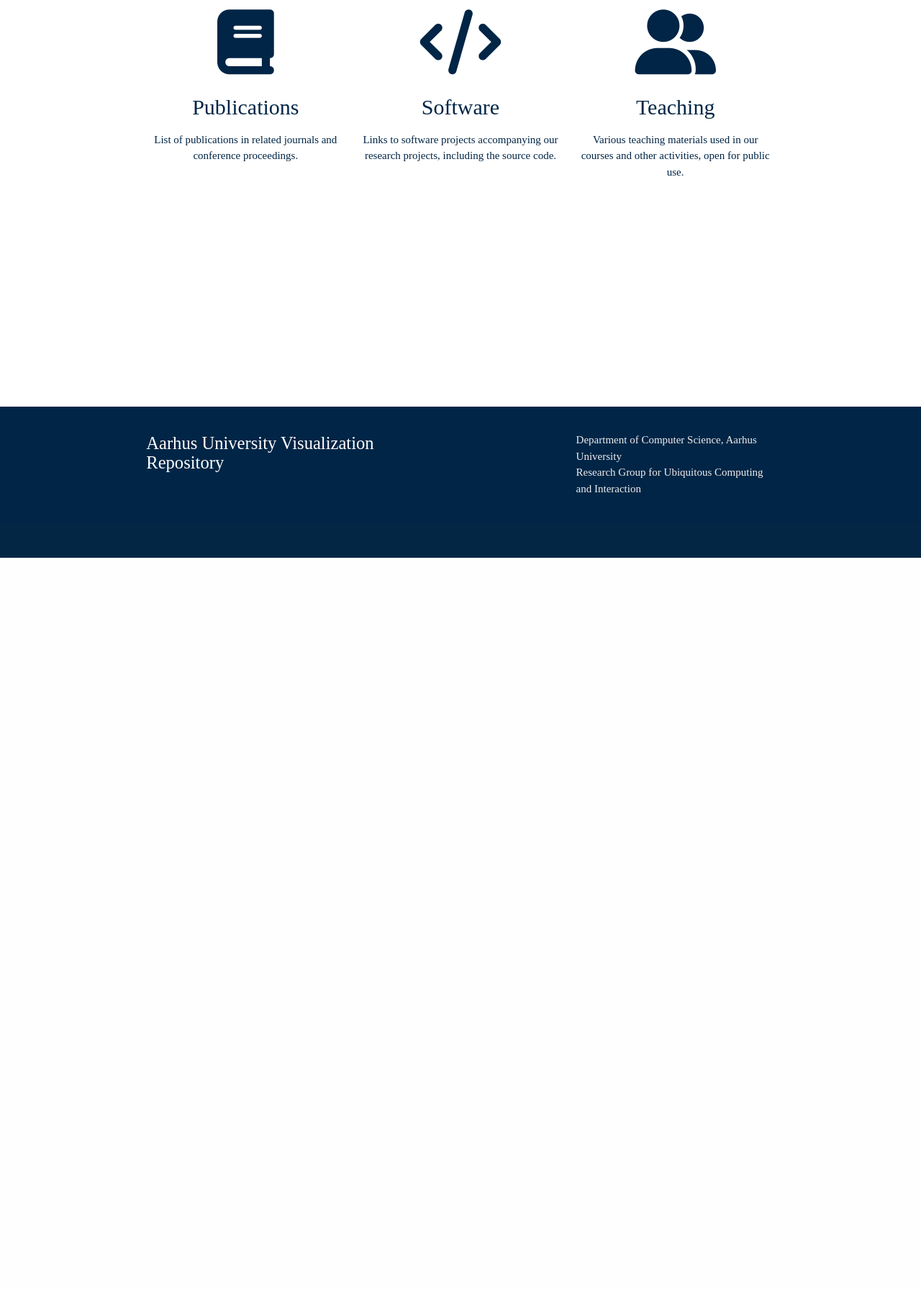
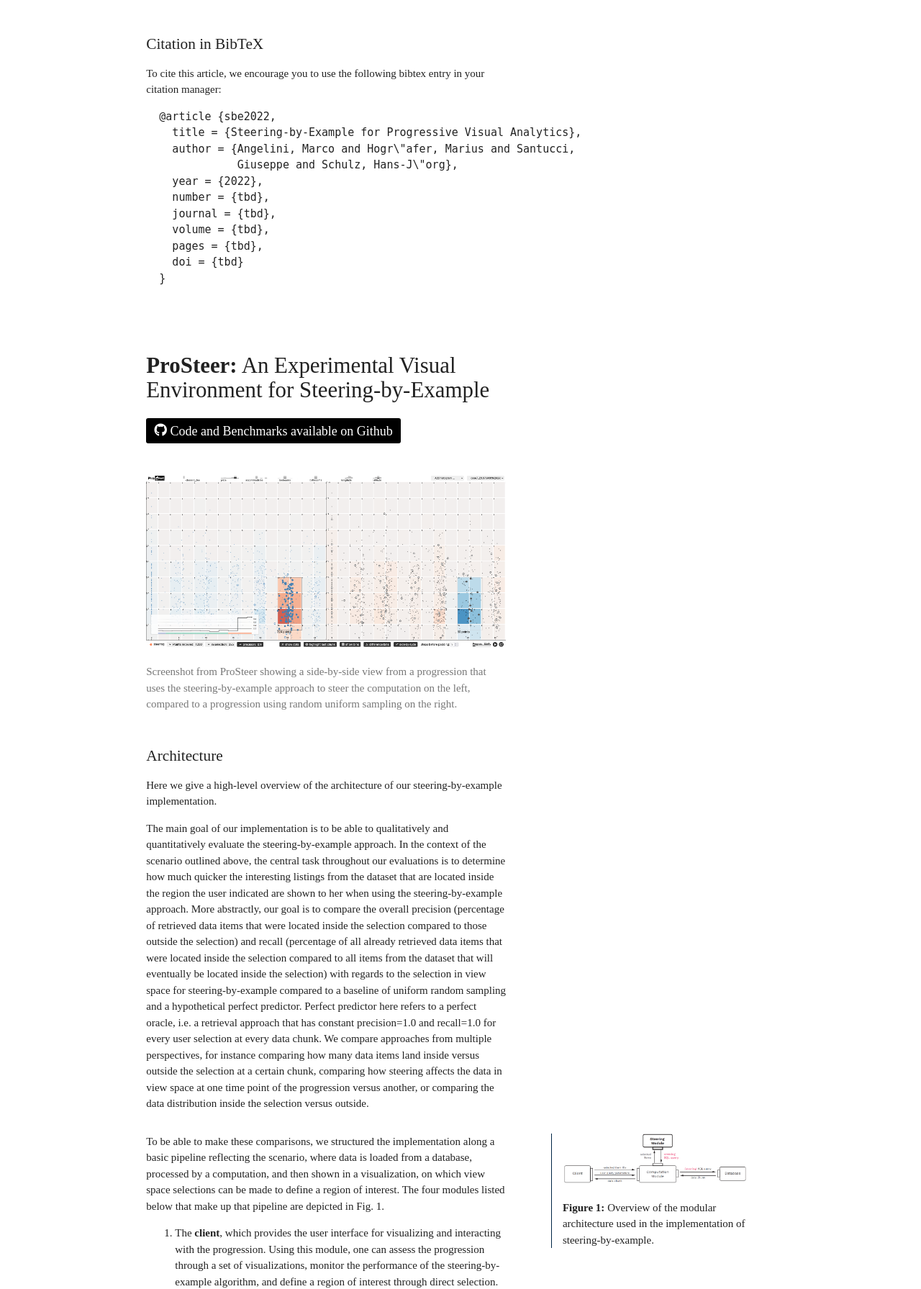
Before and after one commit to vis-au/vis-au.github.io, a PHP site: page /prosteer/index.html in a window 1280 px wide. Shown: the part 772-2563 px from the top of the page at 72% size. Before the commit the page ends 1547 px from the top, so only its background shows below. Run offline with PHP 8.4, Linux system fonts and the light colour scheme; some libraries are stand-ins or nearby versions; some web fonts are replaced.

Commit message:
add prosteer page

```diff
--- a/maplike/static/style.css
+++ b/maplike/static/style.css
@@ -3,7 +3,7 @@
 }
 
 .resources h4 {
-  font-weight: normal;
+  font-family: AUPassataRegular;
   font-size: 1.2rem;
 }
 .resources .icon {
--- /dev/null
+++ b/prosteer/index.html
@@ -0,0 +1,222 @@
+<!DOCTYPE html>
+<html lang="en">
+<head>
+  <meta charset="UTF-8">
+  <meta name="viewport" content="width=device-width, initial-scale=1.0">
+  <meta http-equiv="X-UA-Compatible" content="ie=edge">
+  <title>Steering-by-Example for Progressive Visual Analytics</title>
+
+  <link type="text/css" rel="stylesheet" href="../static/css/materialize.min.css"  media="screen,projection"/>
+  <link type="text/css" rel="stylesheet" href="../static/css/fonts.css" media="screen,projection">
+  <link type="text/css" rel="stylesheet" href="../static/css/style.css" media="screen,projection">
+  <link type="text/css" rel="stylesheet" href="./style.css" media="screen,projection">
+  <script src="https://kit.fontawesome.com/cb26641bd1.js"></script>
+  <link rel="shortcut icon" href="../static/img/favicon.ico" type="image/x-icon">
+</head>
+<body>
+  <nav class="au-color">
+    <div class="nav-wrapper container">
+      <a href="../" class="brand-logo">
+        <img src="../static/img/auvis_logo_large_white.png" height="45px" alt="">
+      </a>
+      <ul class="right hide-on-med-and-down">
+        <li><a href="../publications/">Publications</a></li>
+        <li><a href="../software/">Software</a></li>
+        <li><a href="../teaching_materials/">Teaching Material</a></li>
+        <li><a href="../student_projects/">Student Projects</a></li>
+        <li><a href="../team/">Team</a></li>
+      </ul>
+    </div>
+  </nav>
+
+  <article class="container">
+    <section class="row" id="map-like">
+      <h2>Steering-by-Example for Progressive Visual Analytics</h2>
+      <p class="leader">companion website</p>
+    </section>
+
+    <section class="row">
+      <div class="col s12 m7 abstract">
+        <h3>Authors</h3>
+        <a href="https://orcid.org/0000-0001-9051-6972" class="author"><span>Marco Angelini</span></a>
+        <a href="https://cs.au.dk/~hograefer" class="author"><span>Marius Hogräfer</span></a>
+        <a href="http://www.diag.uniroma1.it/~santucci/" class="author"><span>Giuseppe Santucci</span></a>
+        <a href="https://hjschulz.net/" class="author"><span>Hans-Jörg Schulz</span></a>
+
+        <h3>Abstract</h3>
+        <p>
+          Progressive visual analytics allows users to interact with early, partial results of long-running computations on large datasets.
+          In this context, computational steering is often brought up as a means to prioritize the progressive computation.
+          This is meant to focus computational resources on data subspaces of interest, so as to ensure their computation is completed before all others.
+          Yet, current approaches to select a region of the view space and then to prioritize its corresponding data subspace either require a 1-to-1 mapping between view and data space, or they need to establish and maintain computationally costly index structures to trace complex mappings between view and data space.
+        </p>
+        <p>
+          We present <b>steering-by-example</b>, a novel interactive steering approach for progressive visual analytics, which allows prioritizing data subspaces for the progression by generating a relaxed query from a set of selected data items.
+          Our approach works independently of the particular visualization technique and without additional index structures.
+          First benchmark results show that steering-by-example considerably improves Precision and Recall for prioritizing unprocessed data for a selected view region, clearly outperforming random uniform sampling.
+        </p>
+      </div>
+
+      <div class="col s12 m3 right resources">
+        <h3>Resources</h3>
+
+        <h4> <a href=""><i class="icon fas fa-file-pdf"></i>Paper (preprint)</a></h4>
+        <h4> <a href=""><i class="icon fas fa-globe"></i>DOI (external)</a></h4>
+        <h4> <a href="./static/prosteer_approach.mp4"><i class="icon fas fa-video"></i>Approach Presentation (mp4)</a></h4>
+        <h4><a href="./static/prosteer_demo.mp4"><i class="icon fas fa-video"></i> ProSteer Demo (mp4)</a></h4>
+        <h4><a href="./static/slides.pdf"><i class="icon fas fa-file-pdf"></i> Slides (pdf)</a></h4>
+        <h4><a href=""><i class="icon fas fa-quote-right"></i> BibTeX Citation</a></h4>
+        <h4 class="highlight"><a href="https://github.com/vis-au/progressive-steering"><i class="icon fab fa-github"></i> Code on Github</a></h4>
+      </div>
+    </section>
+
+    <section class="row">
+      <div class="col s12 m7 abstract">
+        <h3>Citation in BibTeX</h3>
+
+      <p>To cite this article, we encourage you to use the following bibtex entry in your citation manager:</p>
+
+        <pre>
+  @article {sbe2022,
+    title = {Steering-by-Example for Progressive Visual Analytics},
+    author = {Angelini, Marco and Hogr\"afer, Marius and Santucci,
+              Giuseppe and Schulz, Hans-J\"org},
+    year = {2022},
+    number = {tbd},
+    journal = {tbd},
+    volume = {tbd},
+    pages = {tbd},
+    doi = {tbd}
+  }
+        </pre>
+      </div>
+    </section>
+
+    <section class="row">
+      <div class="col m7 s12">
+        <h2><b>ProSteer:</b> An Experimental Visual Environment for Steering-by-Example</h2>
+        <div class="row">
+          <h4 class="highlight" style="margin: 2rem 0;">
+            <a href="https://github.com/vis-au/progressive-steering">
+              <i class="icon fab fa-github"></i> Code and Benchmarks available on Github
+            </a>
+          </h4>
+        </div>
+      </div>
+    </section>
+    <section class="row">
+      <div class="col s12 m7">
+        <figure style="padding:0;margin:0;color:#777">
+          <a href="https://github.com/vis-au/progressive-steering">
+            <img src="./static/img/frontend_full_screenshot.png" alt="Screenshot of ProSteer." />
+          </a>
+          <figcaption>Screenshot from ProSteer showing a side-by-side view from a progression that uses the steering-by-example approach to steer the computation on the left, compared to a progression using random uniform sampling on the right.</figcaption>
+        </figure>
+      </div>
+    </section>
+    <section class="row">
+      <div class="col m7 s12">
+        <h3 id="architecture">Architecture</h3>
+        <p>
+          Here we give a high-level overview of the architecture of our steering-by-example implementation.
+        </p>
+        <p>
+          The main goal of our implementation is to be able to qualitatively and quantitatively evaluate the steering-by-example approach.
+          In the context of the scenario outlined above, the central task throughout our evaluations is to determine how much quicker the interesting listings from the dataset that are located inside the region the user indicated are shown to her when using the steering-by-example approach.
+          More abstractly, our goal is to compare the overall precision (percentage of retrieved data items that were located inside the selection compared to those outside the selection) and recall (percentage of all already retrieved data items that were located inside the selection compared to all items from the dataset that will eventually be located inside the selection) with regards to the selection in view space for steering-by-example compared to a baseline of uniform random sampling and a hypothetical perfect predictor. Perfect predictor here refers to a perfect oracle, i.e. a retrieval approach that has constant precision=1.0 and recall=1.0 for every user selection at every data chunk.
+          We compare approaches from multiple perspectives, for instance comparing how many data items land inside versus outside the selection at a certain chunk, comparing how steering affects the data in view space at one time point of the progression versus another, or comparing the data distribution inside the selection versus outside.
+        </p>
+      </div>
+      <div class="col m7 s12">
+        <p>
+          To be able to make these comparisons, we structured the implementation along a basic pipeline reflecting the scenario, where data is loaded from a database, processed by a computation, and then shown in a visualization, on which view space selections can be made to define a region of interest.
+          The four modules listed below that make up that pipeline are depicted in Fig. 1.
+
+          <ol>
+            <li>The <b>client</b>, which provides the user interface for visualizing and interacting with the progression. Using this module, one can assess the progression through a set of visualizations, monitor the performance of the steering-by-example algorithm, and define a region of interest through direct selection.</li>
+            <li>The <b>database</b>, which holds a dataset and returns it in chunks in response to relational queries.</li>
+            <li>The <b>computation module</b>, which runs the analytic computation on the data. This module sits between the other modules and mediates messages between them.</li>
+            <li>The <b>steering module</b>, which implements the steering-by-example algorithm and thus takes a set of data items from the selected view region and produces an SQL query for prioritizing their respective data subspace.</li>
+          </ol>
+        </p>
+      </div>
+      <div class="col m5 s12">
+        <figure class="right">
+          <img src="./static/img/implementation-overview.png" alt="Modules of implementation for steering-by-example.">
+          <figcaption class="caption"><b>Figure 1: </b>Overview of the modular architecture used in the implementation of steering-by-example.</figcaption>
+        </figure>
+      </div>
+      <div class="col m7 s12">
+        <p>
+          The benefit of using this modular architecture is that we can exchange individual functionalities and evaluate them before and after this exchange.
+          We can for example compare a steering module that implements steering-by-example to a steering module that only relies on random uniform sampling and never returns a steering query.
+          We can compare the two versions with regards to their effect on any part of the pipeline, meaning that we can both evaluate quantitative metrics as well as qualitative effects on the user interface side.
+          Another benefit of the modular architecture is that we can easily provide a parametrizable, automated client module which simulates a user making selections in view space with different presets.
+          That way, we can measure performance metrics across pre-defined benchmark selections.
+
+          We describe the particular implementation of the steering and computation modules in our paper, including the visual design of ProSteer, an implementation of the client module.
+        </p>
+
+        <h3 id="scenario">Scenario</h3>
+        <p>
+          We introduced the steering-by-example approach for progressive computations, for which their complexity prohibits running multiple passes over the entire dataset as it would simply take too long.
+          This could either be due to the size of the dataset being too large, or the computations run on the dataset taking too long.
+          As a realistic scenario for our benchmarks, we describe an example of the latter case, in which a business traveler uses steering-by-example while looking for a suitable accommodation in the city of Paris to attend a conference.
+        </p>
+      </div>
+      <div class="col m7 s12">
+        <p>
+          To determine, whether a housing listing is suitable or not, the traveler requires it to lie within walking distance to the conference venue, while at the same time having a reasonable price compared to its neighborhood.
+          There are thus two key performance indicators to this scenario on which the traveler bases her decision: the distance to walk to the conference center and the price in relation to other accommodations lying in a predefined radius of, e.g., 300 meters around a housing offer.
+          The former indicator can be computed using standard routing algorithms for the distance on foot between the conference venue and a particular housing option (e.g., the Google Distance Matrix service), while the latter indicator can be computed through a range analysis on the geographic location and housing price dimensions.
+          This traveler interest can only be computed on-demand, as it relies on the conference location for the former and on the travel dates for the latter.
+          Yet, as the dataset contains tens of thousands of housing listings, these on-demand computations also take some time to complete.
+        </p>
+        <p>
+          After the system has processed about 10% of the data, the traveler detects a cluster of housing listings that lie within a generally acceptable distance and offer good prices for their neighborhood.
+        </p>
+        <p>
+          Using steering-by-example, the traveler informs the PVA system to prioritize listings for that same visual cluster during the computation, by selecting it in the visualization through direct manipulation.
+          She observes how the next listings that are retrieved all fall within or in close proximity to the cluster she selected (see Fig. 2).
+          After finding a listing that she particularly likes, the traveler decides to go forth and book that housing option.
+          In total, she only needed to wait up until ca. 20% of the data was processed, because she could focus on a particular subspace early on once she noticed a particular pattern forming.
+        </p>
+      </div>
+      <div class="col m5 s12">
+        <figure class="right">
+          <img class="teaser" src="./static/img/screenshots_heatmap_evolution_wide.png" alt="State diagram of ProSteer." />
+          <figcaption><b>Figure 2: </b>Example progression scenario using steering-by-example. The steered region becomes present by the red background during the steering phase and then fades away, once steering is done.</figcaption>
+        </figure>
+      </div>
+    </section>
+
+    <section class="empty"></section>
+  </article>
+
+  <footer class="page-footer au-color darken-1">
+    <div class="container">
+      <div class="row">
+        <div class="col l6 s12">
+          <h5 class="white-text">Aarhus University Visualization Repository</h5>
+          <p class="grey-text text-lighten-4">
+          </p>
+        </div>
+        <div class="col l4 offset-l2 s12">
+          <ul>
+            <li><a class="grey-text text-lighten-3" href="https://cs.au.dk/">Department of Computer Science, Aarhus University</a></li>
+            <li><a class="grey-text text-lighten-3" href="https://cs.au.dk/research/ubiquitous-computing-and-interaction/">Research Group for Ubiquitous Computing and Interaction</a></li>
+          </ul>
+        </div>
+      </div>
+    </div>
+    <div class="footer-copyright">
+      <!-- <div class="container">
+        © 2020 Copyright Department of Computer Science, Aarhus University
+      <a class="grey-text text-lighten-4 right" href="#">back to top</a>
+      </div> -->
+    </div>
+  </footer>
+
+  <script type="text/javascript" src="../static/js/materialize.min.js"></script>
+</body>
+</html>
--- /dev/null
+++ b/prosteer/style.css
@@ -0,0 +1,26 @@
+h4.highlight a {
+  background: black;
+  color: white;
+  padding: 0.5rem 0.75rem;
+  border-radius: 3px;
+}
+.resources h4 a {
+  font-family: AUPassataRegular;
+  font-size: 1.1rem;
+}
+.resources .icon {
+  margin-right: 0.5rem;
+}
+.resources h4 a:hover {
+  text-decoration: underline;
+}
+.row .row {
+  margin: 0;
+}
+img.teaser {
+  margin-top: 2rem;
+}
+div.abstract a.author {
+  text-decoration: underline;
+  margin-right: 0.2rem;
+}
--- a/static/css/style.css
+++ b/static/css/style.css
@@ -33,6 +33,11 @@
   border-top: 3px solid rgb(255, 255, 255);
 }
 
+article section img.teaser {
+  max-width: 100%;
+  opacity: 0.7;
+}
+
 article section p.leader {
   font-size: 1.2rem;
   padding: 0 2.5rem;
@@ -59,6 +64,25 @@
 h4 {
   font-size: 1.2rem;
   font-family: "AUPassataBold";
+}
+
+figure.right {
+  padding-left: 1rem;
+  border-left: 1px solid #002546;
+}
+figure img {
+  max-width: 100%;
+}
+figure figcaption {
+  margin-top: 1rem;
+}
+
+@media screen and (max-width: 1200px) {
+  .row figure {
+    border: none;
+    padding: 0;
+    margin: 1.5rem 0;
+  }
 }
 
 .no-image-placeholder {
```
Also changed, not shown: prosteer/static/img/frontend_full_screenshot.png (added), prosteer/static/img/implementation-overview.png (added), prosteer/static/img/screenshots_heatmap_evolution_wide.png (added), 3 other files.
